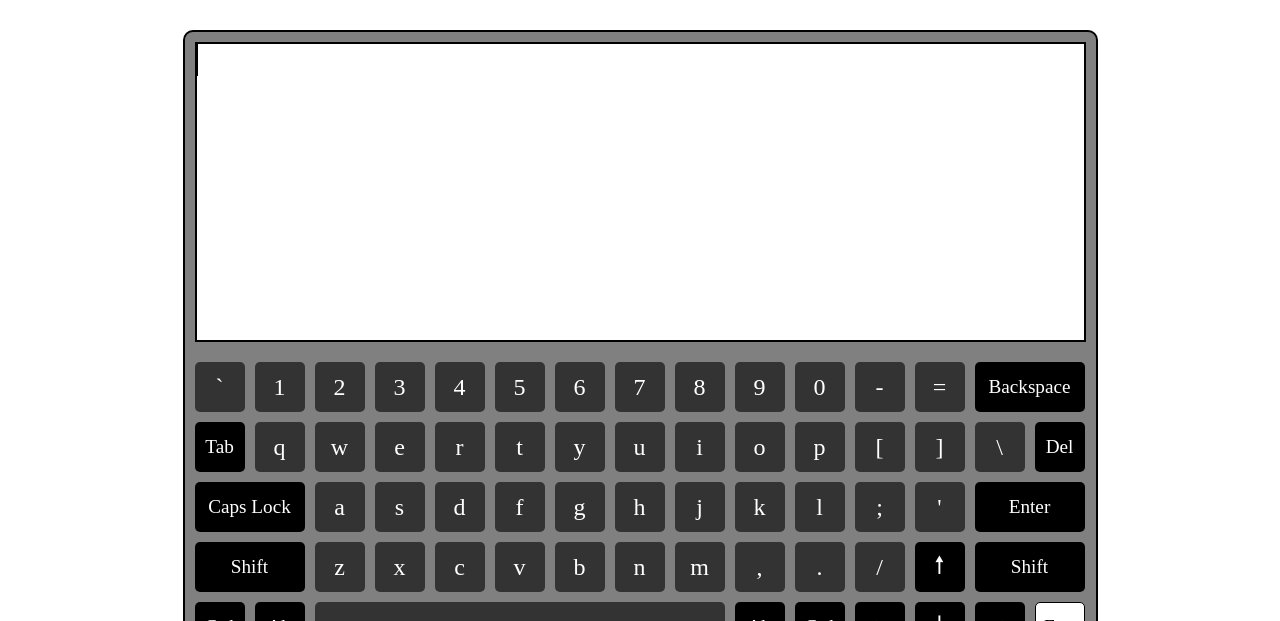
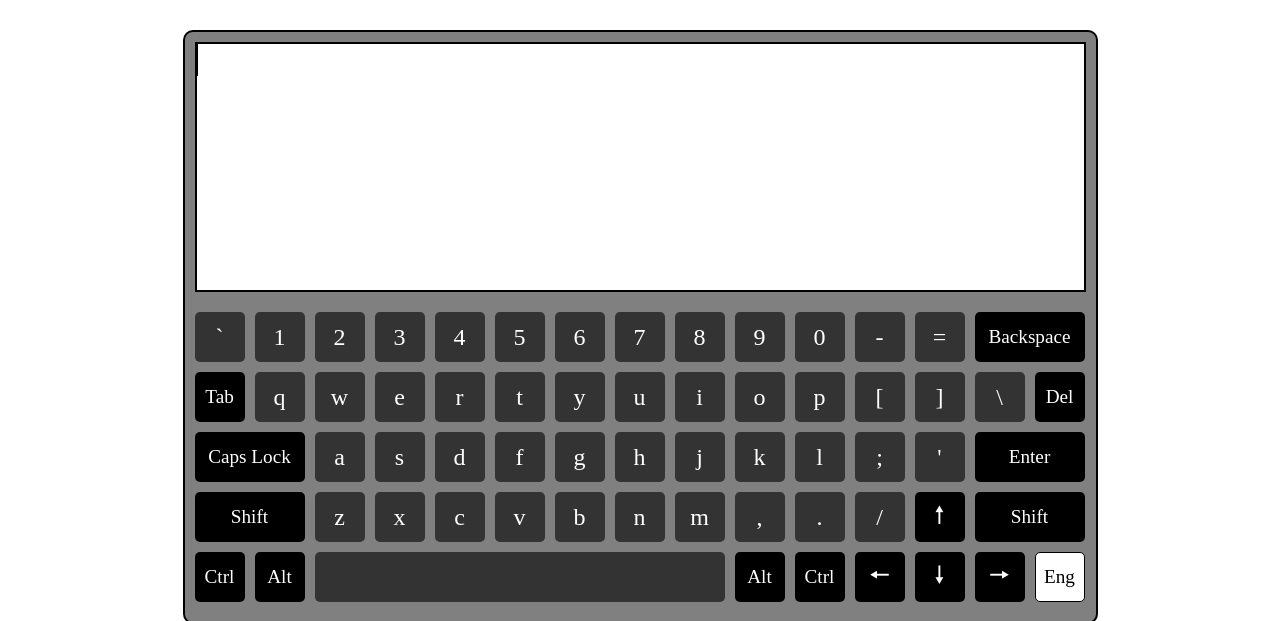
Before and after one commit to Gri12388/virtual-keyboard, a website with bundled scripts: page vk/index.html in a window 1280 px wide. Shown: the top 621 px of the page. Built offline with nearby package versions, Linux system fonts and the light colour scheme.

Commit message:
fix: change height of keyboard's textarea

```diff
--- a/vk/styles.css
+++ b/vk/styles.css
@@ -35,7 +35,7 @@ span, pre {
 .textarea {
   overflow-y: auto;
   width: 99%;
-  height: 300px;
+  height: 250px;
   margin-right: 10px;
   margin-bottom: 10px;
   border: solid 2px black;
```
